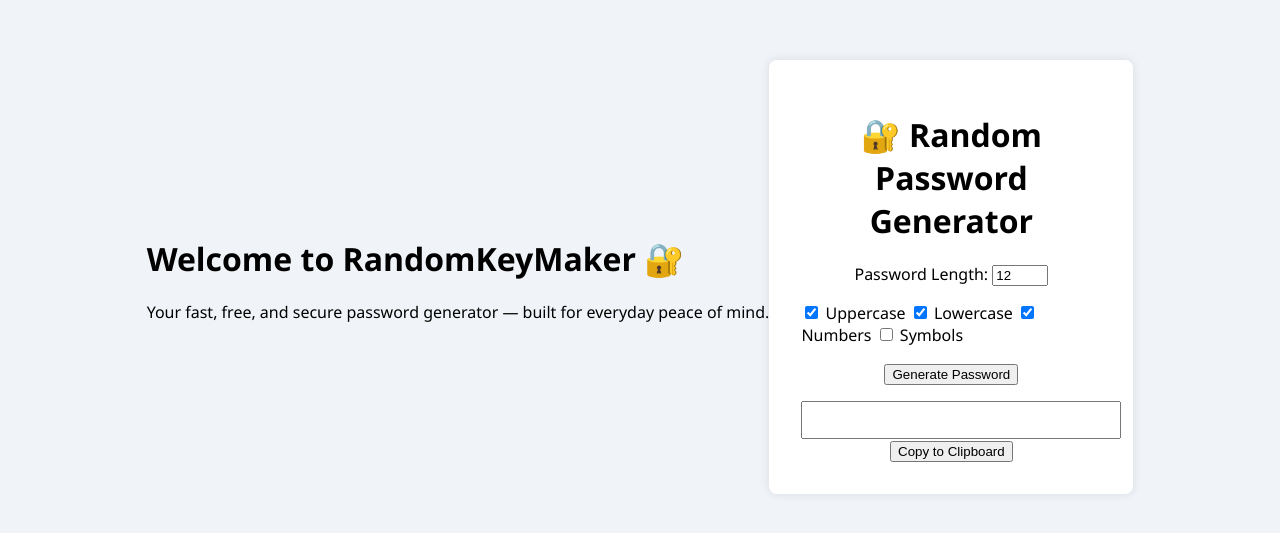
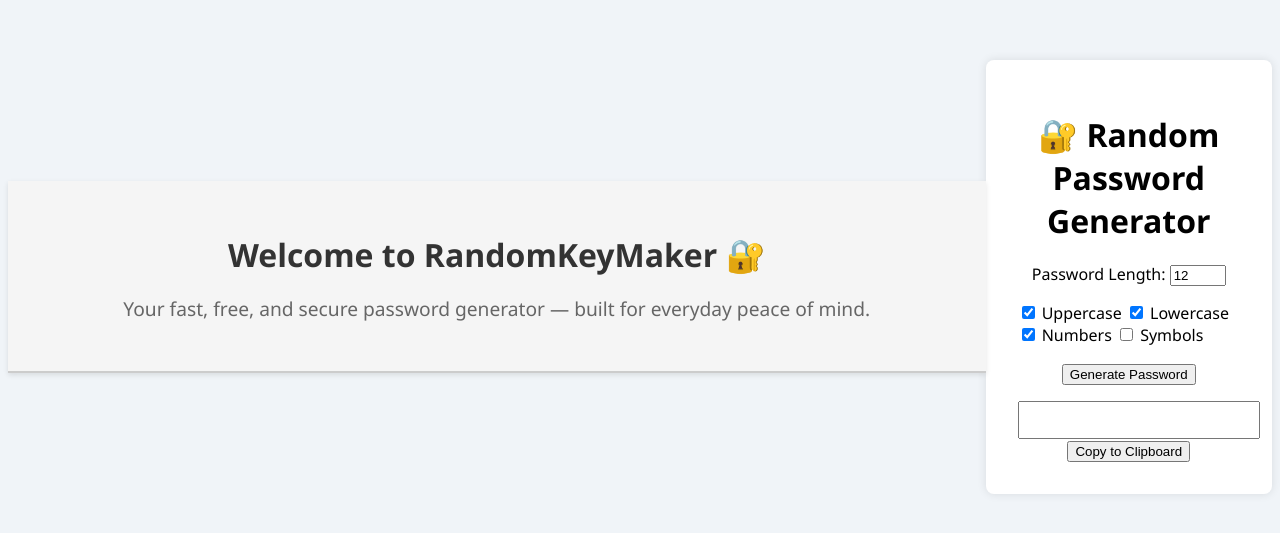
Before and after one commit to melaniebutcher/password-generator, a plain HTML site: page index.html in a window 1280 px wide. Shown: the part 131-664 px from the top of the page. Drawn offline with Linux system fonts and the light colour scheme.

Commit message:
Update style.css

```diff
--- a/style.css
+++ b/style.css
@@ -6,6 +6,27 @@ body {
   justify-content: center;
   align-items: center;
   height: 100vh;
+}
+header {
+  position: relative;
+  top: 0;
+  width: 100%;
+  text-align: center;
+  padding: 30px 20px;
+  background-color: #f5f5f5;
+  border-bottom: 2px solid #ccc;
+  box-shadow: 0 2px 5px rgba(0,0,0,0.1);
+}
+
+header h1 {
+  font-size: 2em;
+  color: #333;
+  margin-bottom: 10px;
+}
+
+header p {
+  font-size: 1.2em;
+  color: #666;
 }
 
 .container {
```
